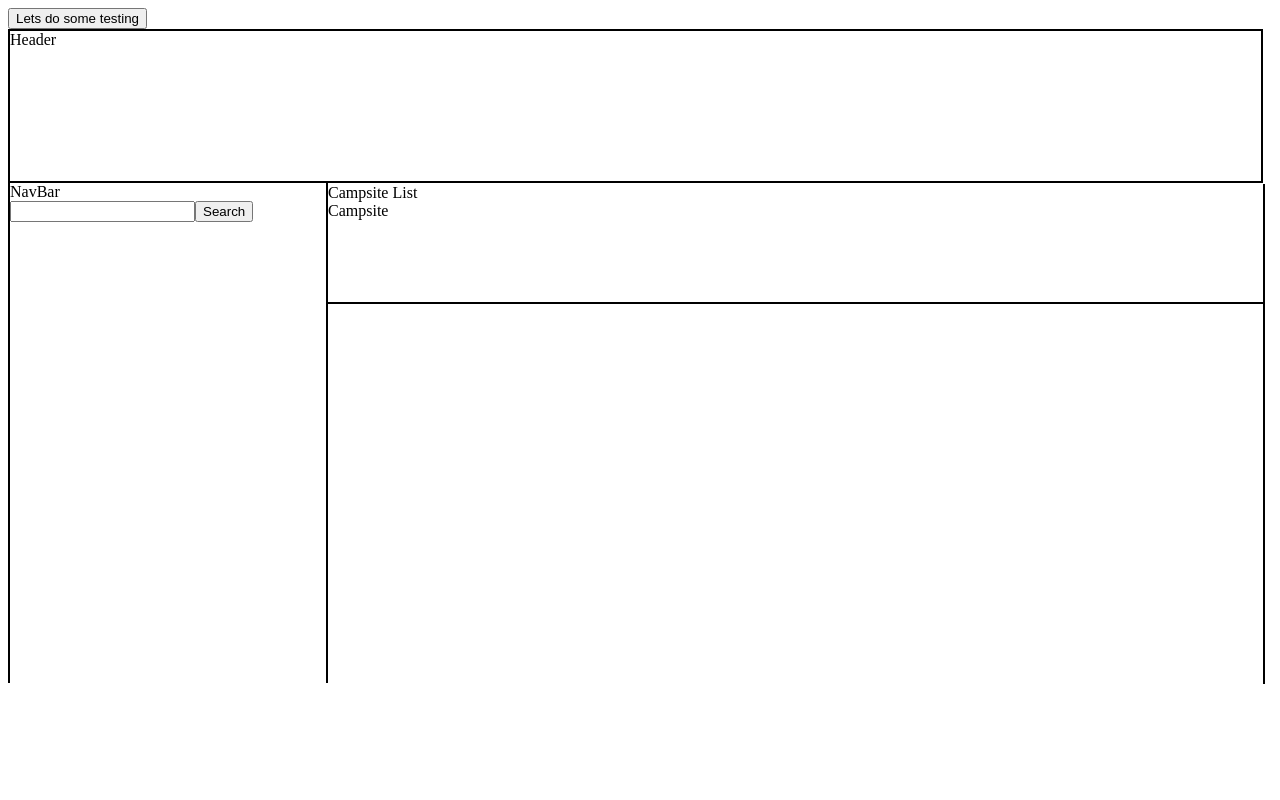
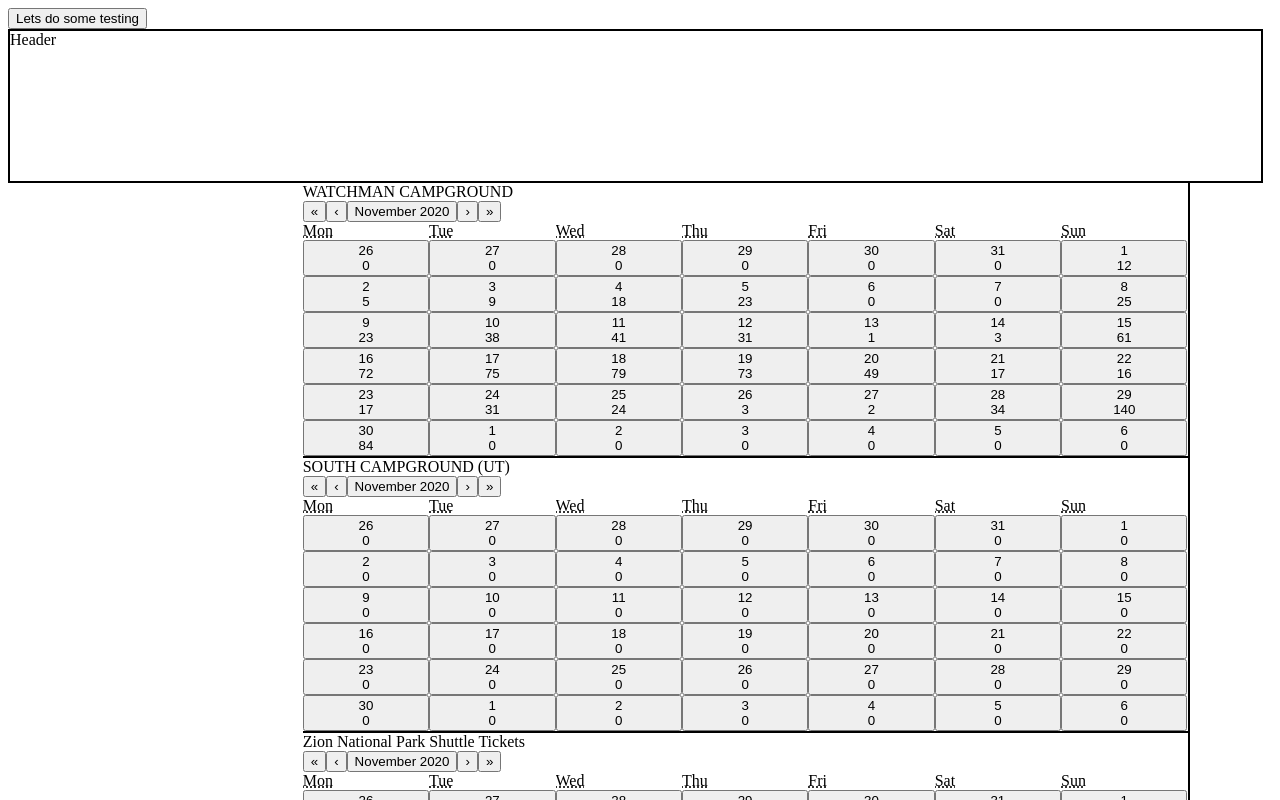
Before and after one commit to jryanwalker93/National-Park-Reservations, a React app: page / in a window 1280 px wide. Both pictures are taken after a click on the button "Lets do some testing". Shown: the top 800 px of the page. Built offline with nearby package versions, Linux system fonts and the light colour scheme; the HTML template or start-up script is replaced by a standard one.

Commit message:
Displays number of available sites on calendar

```diff
--- a/client/src/components/App.jsx
+++ b/client/src/components/App.jsx
@@ -18,6 +18,7 @@
     this.state = {
       campsites: testData,
       formattedAvail: {},
+      searchDate: '2020-11-01',
     };
 
     this.formatData = this.formatData.bind(this);
@@ -35,9 +36,10 @@
         for (const campsite in allCampsites) {
           const availability = allCampsites[campsite].availabilities;
           // console.log('SITE DATA: ', allCampsites[campsite].availabilities);
-          for (const date in availability) {
+          for (let date in availability) {
             // console.log('DATES: ', availability[date])
             if (availability[date] === 'Available') {
+              date = date.slice(0, 10);
               if (!formatted[campgroundName][date]) {
                 formatted[campgroundName][date] = {
                   numAvail: 1,
@@ -64,12 +66,13 @@
   }
 
   render() {
+    const { formattedAvail, searchDate } = this.state;
     return (
       <div>
         <button type="submit" onClick={this.renderData}>Lets do some testing</button>
         <Header />
         <NavBar />
-        <CampsiteList />
+        <CampsiteList campsiteData={formattedAvail} date={searchDate}/>
       </div>
     );
   }
--- /dev/null
+++ b/client/src/components/AvailCalendar.jsx
@@ -0,0 +1,55 @@
+/* eslint-disable arrow-body-style */
+import React from 'react';
+import Calendar from 'react-calendar';
+
+const AvailCalendar = ({ availability, date }) => {
+  const year = Number.parseInt(date.slice(0, 4));
+  const month = Number.parseInt(date.slice(5, 7)) - 1;
+  const day = Number.parseInt(date.slice(8, 10));
+
+  const monthConverter = {
+    Jan: '01',
+    Feb: '02',
+    Mar: '03',
+    Apr: '04',
+    May: '05',
+    Jun: '06',
+    Jul: '07',
+    Aug: '08',
+    Sep: '09',
+    Oct: '10',
+    Nov: '11',
+    Dec: '12',
+  };
+
+  return (
+    <div>
+      <Calendar
+        activeStartDate={new Date(year, month, day)}
+        view="month"
+        tileContent={({ activeStartDate, date, view }) => {
+          let mon = date.toString().slice(4, 7);
+          let yr = date.toString().slice(11, 15);
+          let dy = date.toString().slice(8, 10);
+          mon = monthConverter[mon];
+          let avail = `${yr}-${mon}-${dy}`;
+          if (availability[avail]) {
+            avail = availability[avail].numAvail;
+          } else {
+            avail = 0;
+          }
+          return <div>{avail}</div>;
+        }}
+        onClickDay={(value, event) => {
+          let mon = value.toString().slice(4, 7);
+          let yr = value.toString().slice(11, 15);
+          let dy = value.toString().slice(8, 11);
+          mon = monthConverter[mon];
+          console.log(`${yr}-${mon}-${dy}`);
+        }}
+      />
+    </div>
+  );
+};
+
+export default AvailCalendar;
--- a/client/src/components/Campsite.jsx
+++ b/client/src/components/Campsite.jsx
@@ -1,11 +1,15 @@
+/* eslint-disable react/prop-types */
 /* eslint-disable arrow-body-style */
 import React from 'react';
 import '../styles/campsite.css';
+import AvailCalendar from './AvailCalendar.jsx';
 
-const Campsite = () => {
+const Campsite = ({ campsite, date }) => {
+  const campsiteName = Object.keys(campsite)[0];
   return (
     <div className="campsite">
-      Campsite
+      {campsiteName}
+      <AvailCalendar availability={campsite[campsiteName]} date={date}/>
     </div>
   );
 };
--- a/client/src/components/CampsiteList.jsx
+++ b/client/src/components/CampsiteList.jsx
@@ -1,13 +1,16 @@
+/* eslint-disable implicit-arrow-linebreak */
+/* eslint-disable react/no-array-index-key */
+/* eslint-disable react/prop-types */
 /* eslint-disable import/extensions */
 /* eslint-disable arrow-body-style */
 import React from 'react';
 import Campsite from './Campsite.jsx';
 
-const CampsiteList = () => {
+const CampsiteList = ({ campsiteData, date}) => {
   return (
     <div className="campsiteList">
-      Campsite List
-      <Campsite />
+      {Object.keys(campsiteData).map((site) =>
+        <Campsite campsite={{ [site]: campsiteData[site] }} key={site} date={date} />)}
     </div>
   );
 };
--- a/client/src/styles/campsite.css
+++ b/client/src/styles/campsite.css
@@ -1,6 +1,6 @@
 .campsiteList {
   display: inline-block;
-  width: 74%;
+  width: 70%;
   min-height: 500px;
   height: 100%;
   border-right: 2px black solid;
--- a/client/src/styles/navBar.css
+++ b/client/src/styles/navBar.css
@@ -1,6 +1,6 @@
 .NavBar {
   display: inline-block;
-  width: 25%;
+  width: 23%;
   height: 100%;
   min-height: 500px;
   border-right: 2px black solid;
--- a/package.json
+++ b/package.json
@@ -16,6 +16,7 @@
     "lru-cache": "^6.0.0",
     "node-fetch": "^2.6.1",
     "react": "^16.13.1",
+    "react-calendar": "^3.1.0",
     "react-dom": "^16.13.1",
     "style-loader": "^1.2.1",
     "url-loader": "^4.1.0",
```
Also changed, not shown: 1 other file (tests, documents, lock files or other folders).
